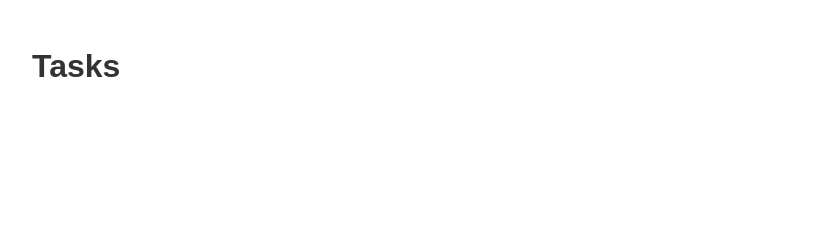
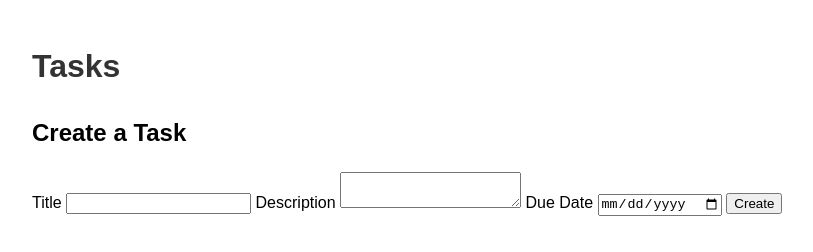
Before and after one commit to ElDuke717/fuzzy-guide-rest-api, a website: page tasks.html in a window 1280 px wide. Shown: the whole page, without its empty margins (208-1021 px from the left). Drawn offline with Linux system fonts and the light colour scheme.

Commit message:
add form

```diff
--- a/tasks.html
+++ b/tasks.html
@@ -8,5 +8,17 @@
   </head>
   <body>
     <h1>Tasks</h1>
+    <div id="create">
+      <h2>Create a Task</h2>
+      <form action="create.php" method="post">
+        <label for="title">Title</label>
+        <input type="text" name="title" id="title" required />
+        <label for="description">Description</label>
+        <textarea name="description" id="description" required></textarea>
+        <label for="due">Due Date</label>
+        <input type="date" name="due" id="due" required />
+        <input type="submit" value="Create" />
+      </form>
+    </div>
   </body>
 </html>
```
